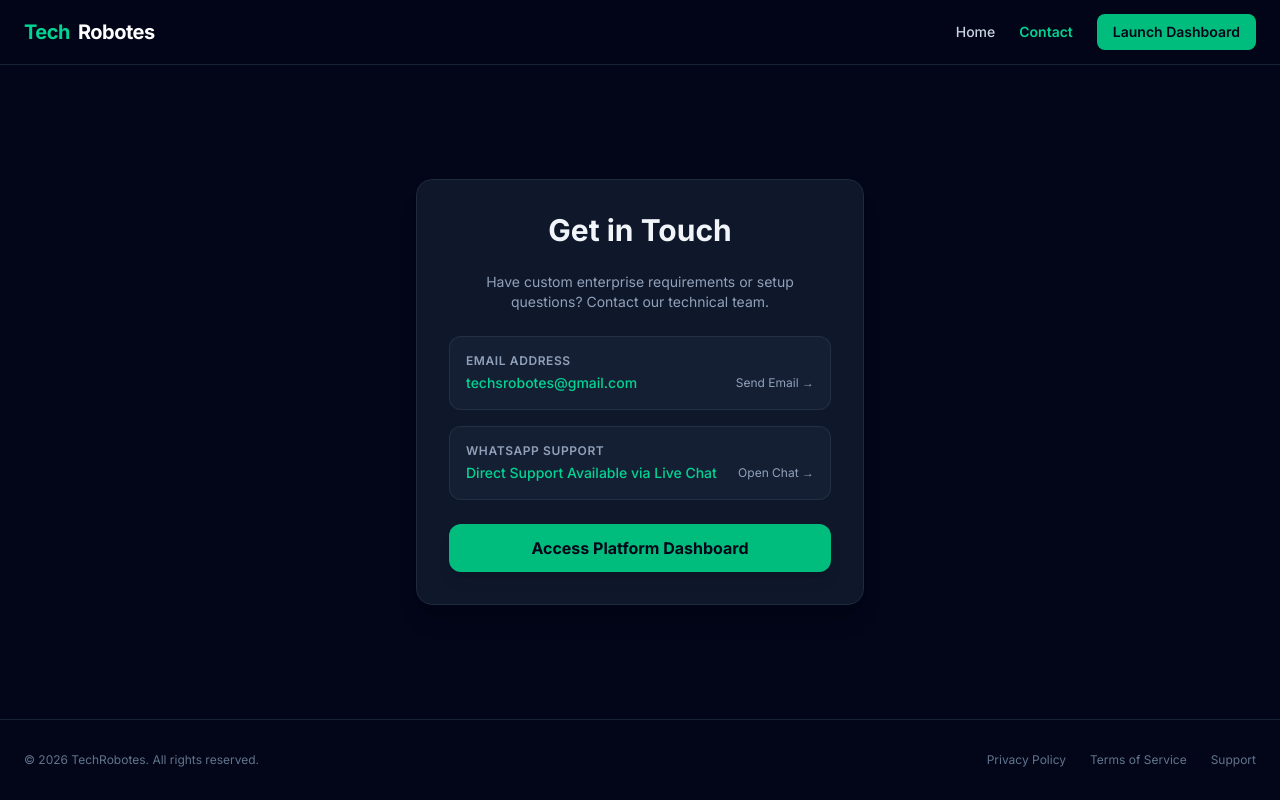
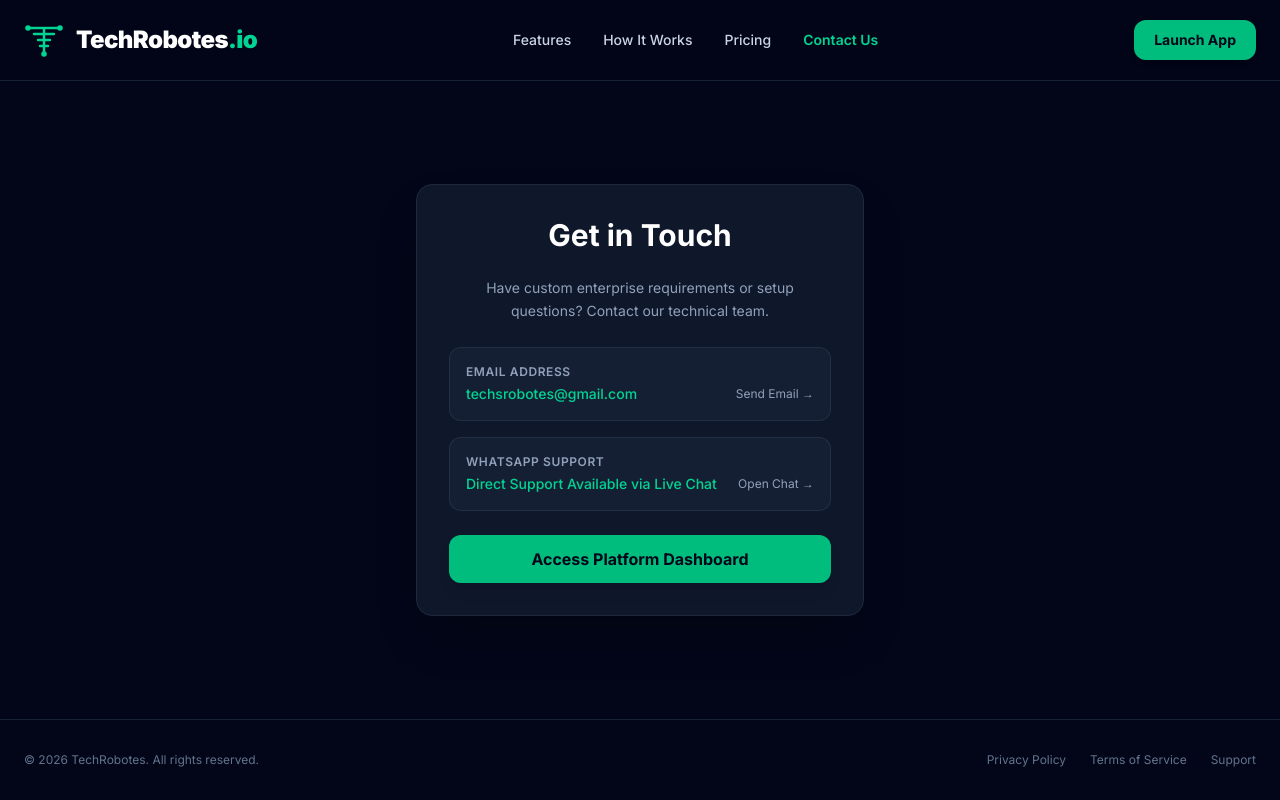
Before and after one commit to techrobotes/techrobotes-website, a Next.js app: page /contact in a window 1280 px wide. Built offline with nearby package versions, Linux system fonts and the light colour scheme.

Commit message:
Update contact page header to match main website header layout

```diff
--- a/app/contact/page.tsx
+++ b/app/contact/page.tsx
@@ -6,34 +6,61 @@ import Link from 'next/link';
 export default function ContactPage() {
   return (
     <div className="min-h-screen bg-slate-950 text-slate-100 flex flex-col justify-between selection:bg-emerald-500 selection:text-slate-950">
-      {/* Header Navigation */}
+      {/* Header Navigation Matching Landing Page Design */}
       <header className="sticky top-0 z-50 w-full border-b border-slate-800/80 bg-slate-950/80 backdrop-blur-md">
-        <div className="max-w-7xl mx-auto px-6 h-16 flex items-center justify-between">
-          <Link href="/" className="flex items-center gap-2 font-bold text-xl tracking-tight text-white hover:opacity-90 transition-opacity">
-            <span className="text-emerald-400">Tech</span>Robotes
+        <div className="max-w-7xl mx-auto px-6 h-20 flex items-center justify-between">
+          {/* Brand Logo with TR Circuit Icon */}
+          <Link href="/" className="flex items-center gap-3 hover:opacity-90 transition-opacity">
+            <svg
+              className="w-10 h-10 text-emerald-400"
+              viewBox="0 0 100 100"
+              fill="none"
+              stroke="currentColor"
+              strokeWidth="6"
+              strokeLinecap="round"
+              strokeLinejoin="round"
+            >
+              <path d="M 10 20 L 90 20 M 50 20 L 50 85 M 25 35 L 75 35 M 35 50 L 65 50 M 40 65 L 60 65" />
+              <circle cx="10" cy="20" r="4" fill="currentColor" />
+              <circle cx="90" cy="20" r="4" fill="currentColor" />
+              <circle cx="50" cy="85" r="4" fill="currentColor" />
+            </svg>
+            <span className="text-2xl font-black tracking-tight text-white">
+              TechRobotes<span className="text-emerald-400">.io</span>
+            </span>
           </Link>
-          <nav className="flex items-center gap-6 text-sm font-medium">
-            <Link href="/" className="text-slate-300 hover:text-white transition-colors">
-              Home
+
+          {/* Navigation Menu */}
+          <nav className="hidden md:flex items-center gap-8 text-sm font-medium">
+            <Link href="/features" className="text-slate-300 hover:text-emerald-400 transition-colors">
+              Features
+            </Link>
+            <Link href="/#how-it-works" className="text-slate-300 hover:text-emerald-400 transition-colors">
+              How It Works
+            </Link>
+            <Link href="/#pricing" className="text-slate-300 hover:text-emerald-400 transition-colors">
+              Pricing
             </Link>
             <Link href="/contact" className="text-emerald-400 font-semibold">
-              Contact
+              Contact Us
             </Link>
-            <a
-              href="https://app.techrobotes.io"
-              className="bg-emerald-500 hover:bg-emerald-400 text-slate-950 font-semibold px-4 py-2 rounded-lg transition-all text-xs md:text-sm"
-            >
-              Launch Dashboard
-            </a>
           </nav>
+
+          {/* Launch App Button */}
+          <a
+            href="https://app.techrobotes.io"
+            className="bg-emerald-500 hover:bg-emerald-400 text-slate-950 font-bold px-5 py-2.5 rounded-xl transition-all shadow-md hover:shadow-emerald-500/20 text-sm"
+          >
+            Launch App
+          </a>
         </div>
       </header>
 
-      {/* Main Contact Card Section */}
-      <main className="flex-1 flex items-center justify-center p-6">
-        <div className="max-w-md w-full bg-slate-900 border border-slate-800 rounded-2xl p-8 space-y-6 shadow-xl">
-          <h1 className="text-3xl font-bold text-center">Get in Touch</h1>
-          <p className="text-slate-400 text-center text-sm">
+      {/* Main Contact Section */}
+      <main className="flex-1 flex items-center justify-center p-6 my-8">
+        <div className="max-w-md w-full bg-slate-900 border border-slate-800 rounded-2xl p-8 space-y-6 shadow-2xl">
+          <h1 className="text-3xl font-bold text-center text-white">Get in Touch</h1>
+          <p className="text-slate-400 text-center text-sm leading-relaxed">
             Have custom enterprise requirements or setup questions? Contact our technical team.
           </p>
 
@@ -69,7 +96,7 @@ export default function ContactPage() {
             </div>
           </div>
 
-          {/* Dashboard CTA */}
+          {/* Platform Dashboard CTA */}
           <a
             href="https://app.techrobotes.io"
             className="w-full block text-center bg-emerald-500 hover:bg-emerald-400 text-slate-950 font-bold py-3 px-4 rounded-xl transition-all shadow-lg hover:shadow-emerald-500/20"
@@ -79,7 +106,7 @@ export default function ContactPage() {
         </div>
       </main>
 
-      {/* Footer Section - Fixed Prerender Build Error */}
+      {/* Footer Section - Fixed Static Date Prerender */}
       <footer className="w-full border-t border-slate-800/80 bg-slate-950 py-8">
         <div className="max-w-7xl mx-auto px-6 flex flex-col md:flex-row items-center justify-between gap-4 text-xs text-slate-500">
           <p>&copy; 2026 TechRobotes. All rights reserved.</p>
```
